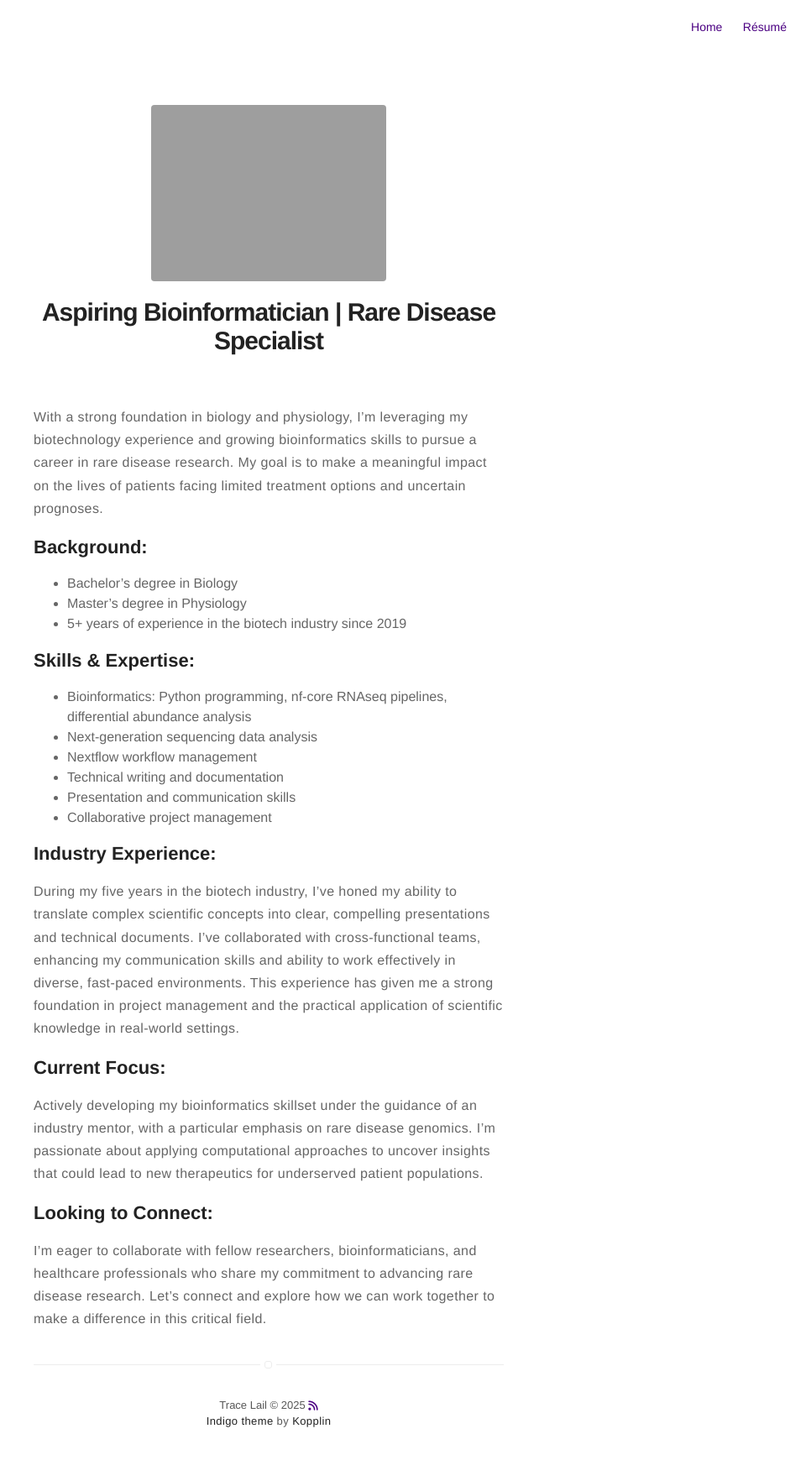
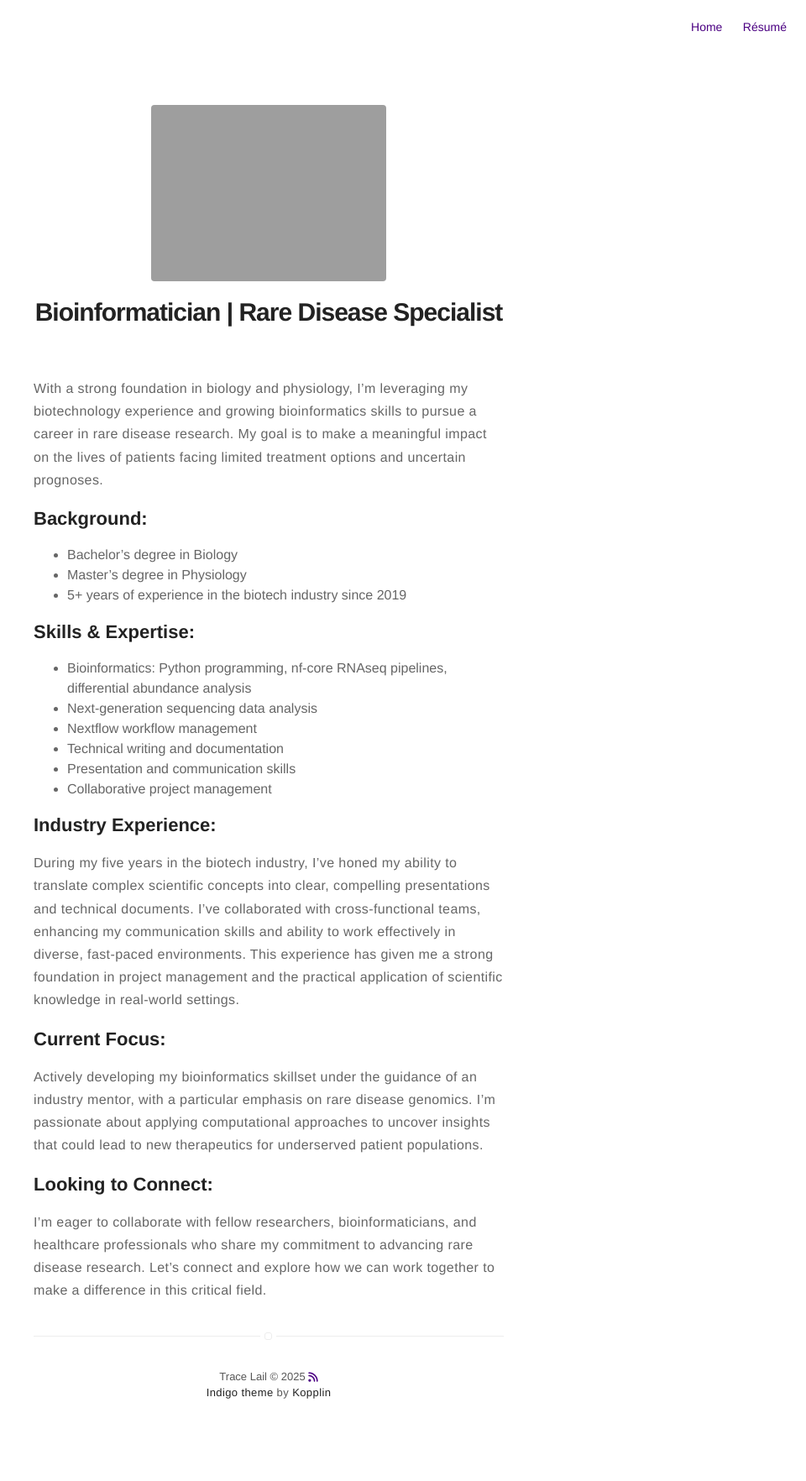
Before and after one commit to tracelail/tracelail.github.io, a Jekyll site: the page built from about.md, in a window 1280 px wide. Shown: the whole page at 84% size, without its empty margins (320-1280 px from the left). Built offline with Jekyll 4.4.1, drawn with Linux system fonts in a browser that asks for light colours; nearby versions of some CDN libraries; after the commit the page ends 1730 px from its top, so only the background shows below that.

Commit message:
edited about me section

```diff
--- a/about.md
+++ b/about.md
@@ -4,7 +4,7 @@ layout: page
 ---
 ![Profile Image]({% if site.external-image %}{{ site.picture }}{% else %}{{ site.url }}/{{ site.picture }}{% endif %})
 
-# Aspiring Bioinformatician | Rare Disease Specialist
+# Bioinformatician | Rare Disease Specialist
 
 With a strong foundation in biology and physiology, I'm leveraging my biotechnology experience and growing bioinformatics skills to pursue a career in rare disease research. My goal is to make a meaningful impact on the lives of patients facing limited treatment options and uncertain prognoses.
 
```
